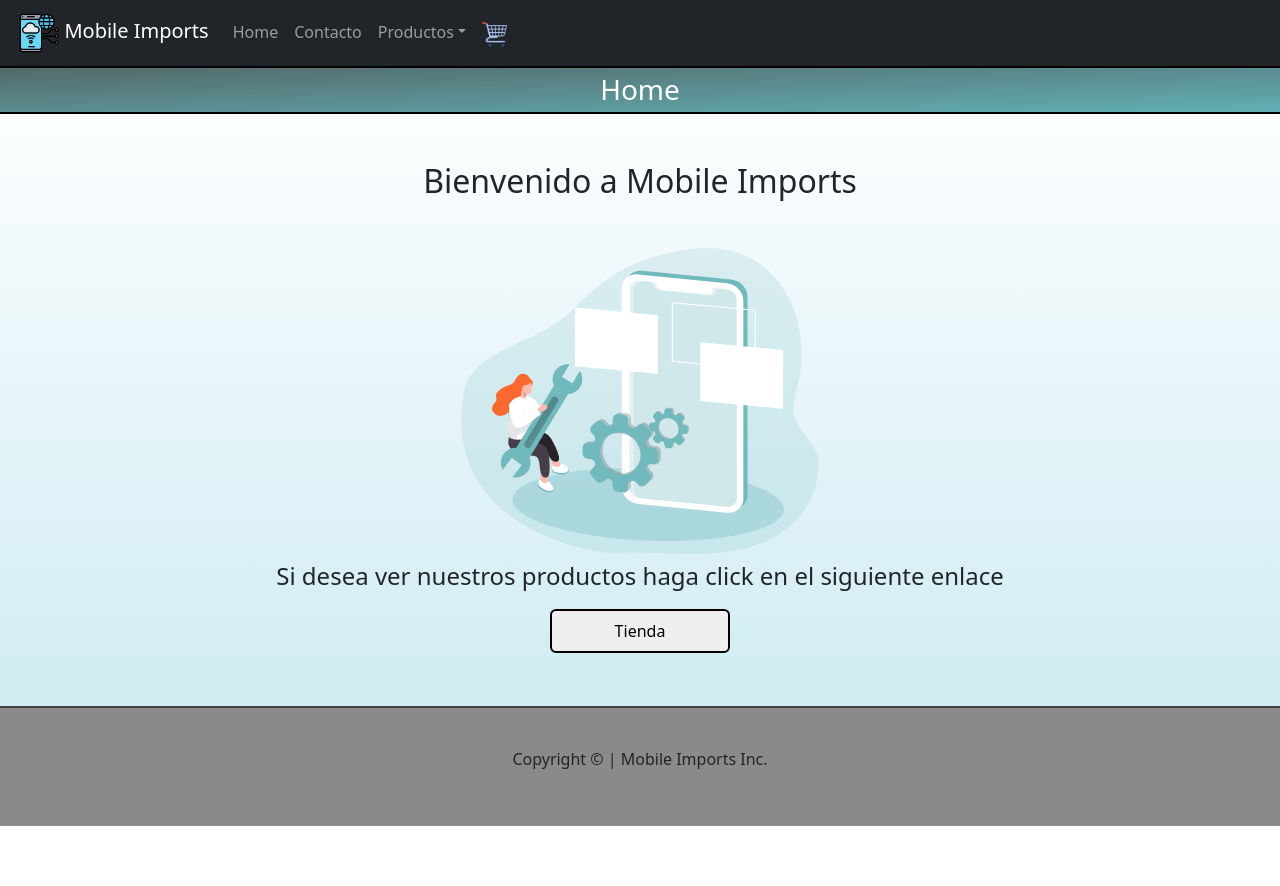
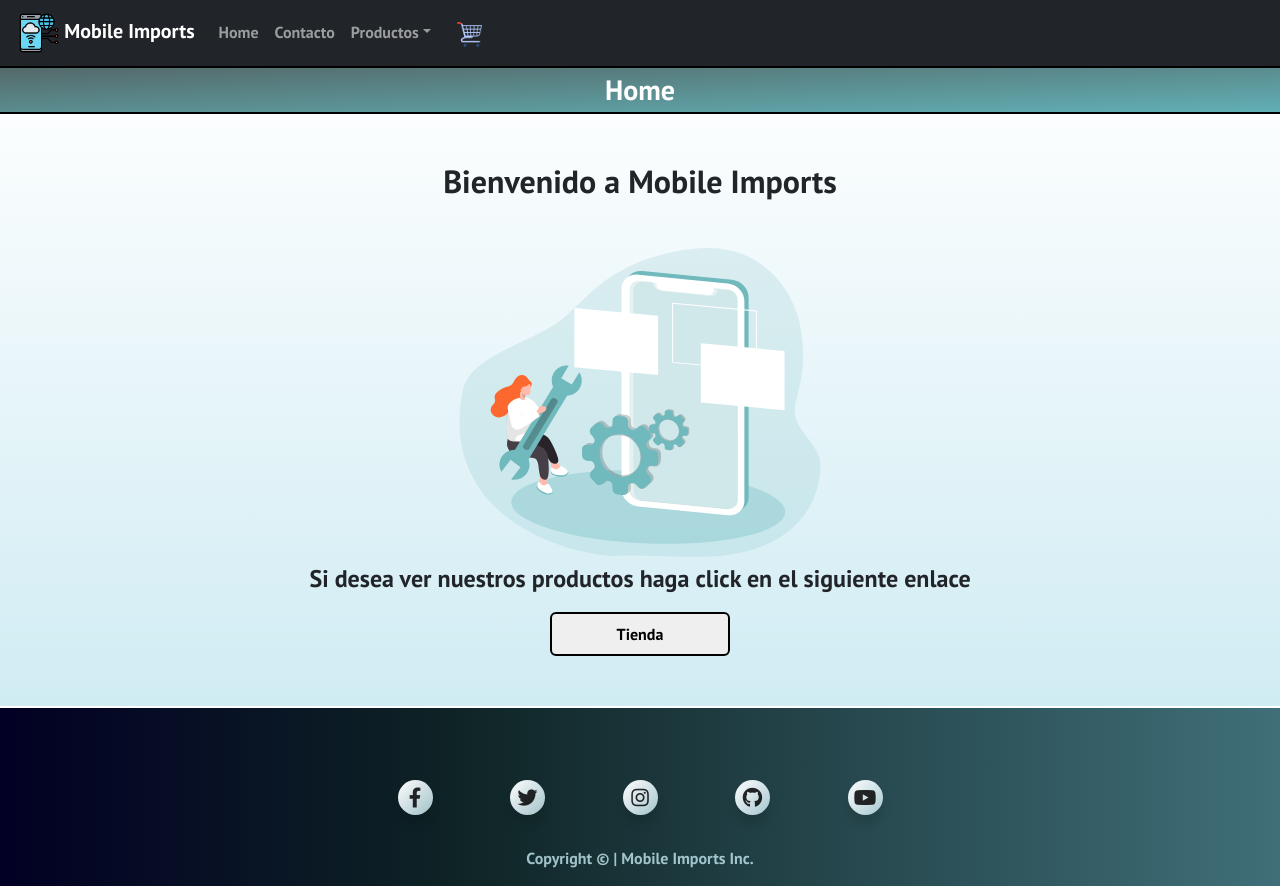
Before and after one commit to martinjacobsen93/Mobile-eShop-React-Version, a React (Create React App) app: page / in a window 1280 px wide. Before the commit the page ends 826 px from the top, so only its background shows below. Built offline with nearby package versions, Linux system fonts and the light colour scheme; no server answers.

Commit message:
agrego estilos e imagenes svg a componentes, y modifico al footer

```diff
--- a/public/index.html
+++ b/public/index.html
@@ -10,15 +10,17 @@
       content="Web site created using create-react-app"
     />
     <title>Mobile AR Shop</title>
-    <!-- <link rel="stylesheet" href="https://cdn.jsdelivr.net/npm/bootstrap-icons@1.7.2/font/bootstrap-icons.css">
-    <link href="https://cdn.jsdelivr.net/npm/bootstrap@5.1.3/dist/css/bootstrap.min.css" rel="stylesheet" integrity="sha384-1BmE4kWBq78iYhFldvKuhfTAU6auU8tT94WrHftjDbrCEXSU1oBoqyl2QvZ6jIW3" crossorigin="anonymous"> -->
+    <!-- GOOGLE FONTS -->
+    <link rel="preconnect" href="https://fonts.googleapis.com">
+    <link rel="preconnect" href="https://fonts.gstatic.com" crossorigin>
+    <link href="https://fonts.googleapis.com/css2?family=PT+Sans:wght@700&display=swap" rel="stylesheet">
+    <!-- FONT AWESOME -->
+    <link rel="stylesheet" href="https://use.fontawesome.com/releases/v5.15.4/css/all.css" integrity="sha384-DyZ88mC6Up2uqS4h/KRgHuoeGwBcD4Ng9SiP4dIRy0EXTlnuz47vAwmeGwVChigm" crossorigin="anonymous">
 
   </head>
   <body>
     <noscript>You need to enable JavaScript to run this app.</noscript>
     <div id="root"></div>
 
-    <!-- Bootstrap -->
-    <script src="https://cdn.jsdelivr.net/npm/bootstrap@5.1.3/dist/js/bootstrap.bundle.min.js" integrity="sha384-ka7Sk0Gln4gmtz2MlQnikT1wXgYsOg+OMhuP+IlRH9sENBO0LRn5q+8nbTov4+1p" crossorigin="anonymous"></script>
   </body>
 </html>
--- a/src/App.css
+++ b/src/App.css
@@ -1,5 +1,12 @@
 .App {
   text-align: center;
+}
+
+* {
+  box-sizing: border-box;
+  margin: 0;
+  padding: 0;
+  font-family: 'PT Sans', sans-serif;
 }
 
 /* NAVBAR */
@@ -150,6 +157,35 @@
   border-color: black;
 }
 
+/* HOME */
+
+.main__Home, .cartPage__img {
+  animation: moverArriba .6s ease-in;
+}
+
+@keyframes moverArriba {
+  0% {
+    opacity: 0;
+    transform: translateY(80px);
+  }
+  100% {
+    opacity: 1;
+    transform: translateY(0);
+  }
+}
+
+@media only screen and (min-width: 320px) {
+  .home__phoneImg {
+    width: 90%;
+  }
+}
+
+@media only screen and (min-width: 480px) {
+  .home__phoneImg {
+    width: 410px;
+  }
+}
+
 /* ITEM */
 
 .item__container {
@@ -208,6 +244,18 @@
   display: flex;
   flex-wrap: wrap;
   justify-content: center;
+  animation: moveItemListUpWards .5s ease-in;
+}
+
+@keyframes moveItemListUpWards {
+  0% {
+    opacity: 0;
+    transform: translateY(30px);
+  }
+  100% {
+    opacity: 1;
+    transform: translateY(0);
+  }
 }
 
 /* ITEM DETAIL */
@@ -219,6 +267,18 @@
   background-color: #cdcdcf;
   box-shadow:  10px 10px 30px #969696e1;
   -webkit-box-shadow: -14px 11px 28px 2px rgba(1, 36, 48, 0.690);
+  animation: moverIzquierda .5s ease-in;
+}
+
+@keyframes moverIzquierda {
+  0% {
+    opacity: 0;
+    transform: translateX(50px);
+  }
+  100% {
+    opacity: 1;
+    transform: translateX(0);
+  }
 }
 
 @media only screen and (max-width: 480px) {
@@ -369,18 +429,218 @@
 
 .main {
   min-height: 80vh;
-  /* background-color: #edf3f3; */
   background: linear-gradient(to bottom, white, rgba(196, 231, 240, 0.801))
 }
 
+/* FOOTER */
+
 .footer {
-  min-height: 120px;
-  background-color: rgba(34, 32, 32, 0.521);
+  min-height: 180px;
+  background: linear-gradient(90deg, rgba(2,0,36,1) 0%, rgba(14,35,37,1) 35%, rgba(64,111,121,1) 100%);
   display: flex;
   flex-direction: column;
-  /* align-items: center; */
+  align-items: center;
   justify-content: center;
-  border-top: 2px solid rgba(37, 35, 35, 0.692);
+  border-top: 2px solid #fff;
+  position: relative;
+}
+
+/* FOOTER SOCIAL MEDIA*/
+
+.footer__socialMedia-icon {
+  color: rgba(0, 0, 0, 0.849);
+}
+
+.wrapper {
+  display: inline-flex;
+}
+
+.wrapper .icon {
+  margin: 10px;
+  cursor: pointer;
+  display: flex;
+  flex-direction: column;
+  align-items: center;
+  position: relative;
+  z-index: 2;
+  transition: all .4s cubic-bezier(0.68,-0.55,0.265,1.55);
+}
+
+.wrapper .icon span {
+  position: relative;
+  height: 35px;
+  width: 35px;
+  display: block;
+  background: linear-gradient(to bottom right, white, rgba(196, 231, 240, 0.801));
+  border-radius: 50%;
+  text-align: center;
+  z-index: 2;
+  box-shadow: 0 10px 10px rgba(0,0,0,0.1);
+}
+
+.wrapper .icon span i {
+  font-size: 20px;
+  line-height: 35px;
+}
+
+.wrapper .icon .socialName {
+  position: absolute;
+  top: 0;
+  background: #fff;
+  font-size: 20px;
+  padding: 10px 14px;
+  box-shadow: 0 10px 10px rgba(0,0,0,0.1);
+  border-radius: 25px;
+  opacity: 0;
+  pointer-events: none;
+  transition: all .4s cubic-bezier(0.68,-0.55,0.265,1.55);
+}
+
+.wrapper .icon:hover .socialName {
+  top: -68px;
+  opacity: 1;
+  pointer-events: auto;
+  color: #fff;
+}
+
+.wrapper .icon:hover span i {
+  color: #fff;
+}
+
+.wrapper .icon .socialName:before {
+  position: absolute;
+  content: "";
+  height: 15px;
+  width: 15px;
+  background: #fff;
+  bottom: -8px;
+  left: 50%;
+  transform: translateX(-50%) rotate(45deg);
+  transition: all .4s cubic-bezier(0.68,-0.55,0.265,1.55);
+
+}
+
+.wrapper .icon:hover span,
+.wrapper .icon:hover .socialName {
+  text-shadow: 0px -1px 0px rgba(0,0,0,0.4);
+}
+
+.wrapper .facebook:hover span,
+.wrapper .facebook:hover .socialName,
+.wrapper .facebook:hover .socialName:before {
+  background: #3B5999;
+}
+
+.wrapper .twitter:hover span,
+.wrapper .twitter:hover .socialName,
+.wrapper .twitter:hover .socialName:before {
+  background: #46C1F6;
+}
+
+.wrapper .instagram:hover span,
+.wrapper .instagram:hover .socialName,
+.wrapper .instagram:hover .socialName:before {
+  background: #e1306c;
+}
+
+.wrapper .github:hover span,
+.wrapper .github:hover .socialName,
+.wrapper .github:hover .socialName:before {
+  background: #333;
+}
+
+.wrapper .youtube:hover span,
+.wrapper .youtube:hover .socialName,
+.wrapper .youtube:hover .socialName:before {
+  background: #DE463B;
+}
+
+
+.footer__copyright {
+  color: rgba(196, 231, 240, 0.801);
+  bottom: 0;
+  position: absolute;
+  transition: all .5s;
+  cursor: pointer;
+  animation: copyrightMove 1s ease-in;
+}
+
+@keyframes copyrightMove {
+  0% {
+    opacity: 0;
+    transform: translateX(-300px);
+  }
+  100% {
+    opacity: 1;
+    transform: translateX(0);
+  }
+}
+
+.footer__copyright:hover {
+  color: rgb(190, 233, 235);
+}
+
+.footer__social-media {
+  display: flex;
+  place-items: center;
+  justify-content: center;
+  /* margin-bottom: 20px; */
+  animation: socialMediaMove 1s ease-in;
+}
+
+@media only screen and (min-width: 480px) {
+  .footer__social-media {
+    justify-content: space-evenly;
+  }
+  .wrapper .icon {
+    margin: 0;
+  }
+}
+
+@keyframes socialMediaMove {
+  0% {
+    opacity: 0;
+    transform: translateX(300px);
+  }
+  100% {
+    opacity: 1;
+    transform: translateX(0);
+  }
+}
+
+.footer__social-mediaIcon {
+  color: white;
+  font-size: 25px;
+  transition: all .5s;
+}
+
+.footer__social-mediaIcon:hover {
+  /* color: rgb(52, 52, 211); */
+  color: rgba(16, 191, 204, 0.753);
+}
+
+@media only screen and (min-width: 320px) {
+  .footer__social-media {
+    width: 100%;
+  }
+}
+
+@media only screen and (min-width: 480px) {
+  .footer__social-media {
+    width: 80%;
+  }
+}
+
+@media only screen and (min-width: 720px) {
+  .footer__social-media {
+    width: 60%;
+  }
+}
+
+@media only screen and (min-width: 1100px) {
+  .footer__social-media {
+    width: 50%;
+  }
 }
 
 /* CART WIDGET */
@@ -389,6 +649,8 @@
   cursor: pointer;
   display: flex;
   justify-content: center;
+  width: 45px;
+  margin: auto;
 }
 
 .cartIcon {
@@ -417,6 +679,18 @@
   border-radius: 6px;
   padding: 3%;
   background: linear-gradient(to bottom right, white, rgba(172, 216, 228, 0.959), rgba(142, 216, 236, 0.959), rgba(126, 124, 124, 0.774));
+  animation: showResume 1.2s ease-in;
+}
+
+@keyframes showResume {
+  0% {
+    opacity: 0;
+    transform: translateY(20px);
+  }
+  100% {
+    opacity: 1;
+    transform: translateY(0);
+  }
 }
 
 .resumeDetail__totalAmount {
@@ -440,6 +714,18 @@
 	border-radius: 5px;
 	padding: 20px;
 	box-shadow: rgba(0, 0, 0, 0.16) 0px 1px 4px;
+  animation: showFormulario .6s ease-in;
+}
+
+@keyframes showFormulario {
+  0% {
+    opacity: 0;
+    transform: translateY(20px);
+  }
+  100% {
+    opacity: 1;
+    transform: translateY(0);
+  }
 }
 
 .formulario > div {
--- a/src/components/Footer.js
+++ b/src/components/Footer.js
@@ -2,13 +2,51 @@ import React from 'react'
 
 const Footer = () => {
     return (
+
         <footer className='footer'>
             <div className="footer__social-media">
-                {/* <a href="https://www.instagram.com/" target="_blank"><i class="fab fa-instagram footer__social-mediaIcon"></i></a>
-                <a href="https://www.twitter.com/" target="_blank"><i class="fab fa-twitter footer__social-mediaIcon"></i></a>
-                <a href="https://www.facebook.com/" target="_blank"><i class="fab fa-facebook footer__social-mediaIcon"></i></a>
-                <a href="https://www.discord.com/" target="_blank"><i class="fab fa-discord footer__social-mediaIcon"></i></a> */}
+                    <div className='wrapper'>
+                        <div className='icon facebook'>
+                            <div className='socialName'>Facebook</div>
+                            <a href='https://www.facebook.com/' target='_blank' rel='noreferrer' className='footer__socialMedia-icon'>
+                            <span><i className='fab fa-facebook-f'/></span>
+                            </a>
+                        </div>
+                    </div>
+                    <div className='wrapper'>
+                        <div className='icon twitter'>
+                            <div className='socialName'>Twitter</div>
+                            <a href='https://www.twitter.com/' target='_blank' rel='noreferrer' className='footer__socialMedia-icon'>
+                            <span><i className='fab fa-twitter'/></span>
+                            </a>
+                        </div>
+                    </div>
+                    <div className='wrapper'>
+                        <div className='icon instagram'>
+                            <div className='socialName'>Instagram</div>
+                            <a href='https://www.instagram.com/' target='_blank' rel='noreferrer' className='footer__socialMedia-icon'>
+                            <span><i className='fab fa-instagram'/></span>
+                            </a>
+                        </div>
+                    </div>
+                    <div className='wrapper'>
+                        <div className='icon github'>
+                            <div className='socialName'>Github</div>
+                        <a href='https://www.github.com/martinjacobsen93' target='_blank' rel='noreferrer' className='footer__socialMedia-icon'>
+                            <span><i className='fab fa-github'/></span>
+                        </a>
+                        </div>
+                    </div>
+                <div className='wrapper'>
+                    <div className='icon youtube'>
+                        <div className='socialName'>Youtube</div>
+                        <a href='https://www.youtube.com/' target='_blank' rel='noreferrer' className='footer__socialMedia-icon'>
+                        <span><i className='fab fa-youtube'/></span>
+                        </a>
+                    </div>
+                </div>
             </div>
+
             <p className="footer__copyright">Copyright © | Mobile Imports Inc.</p>
         </footer>
     )
--- a/src/components/ItemDetail.js
+++ b/src/components/ItemDetail.js
@@ -34,7 +34,7 @@ const ItemDetail = ({url, marca, año, stock, modelo, precio, id}) => {
                             </>}
                 {stock === 0 && <h2 className='noStockMessage'>No hay stock</h2>}
             </div>
-            <button className='btn btn-primary mb-3' onClick={()=> navigate("/productos")}>Regresar a Productos</button>
+            <button className='botonGenerico' onClick={()=> navigate("/productos")}>Regresar a Productos</button>
         </>
     )
 }
--- a/src/components/ItemDetailContainer.js
+++ b/src/components/ItemDetailContainer.js
@@ -21,7 +21,7 @@ const ItemDetailContainer = () => {
             setItem({...itemBuscado.data(), id: itemBuscado.id})
             setTimeout(() => {
                 setVisible(false)
-            }, 500);
+            }, 300);
         }
 
         getCelular()
--- a/src/pages/Contacto.js
+++ b/src/pages/Contacto.js
@@ -7,7 +7,7 @@ const Contacto = () => {
     let navigate = useNavigate();
 
     return (
-        <main className='main main-contacto'>
+        <main className='main' /* main-contacto */>
             <TituloPagina titulo="Contacto"/>
                 <h3 className='my-5'>Si tienes alguna sugerencia o quieres que te traigamos un equipo en específico puedes dejarnos tus datos y te contactaremos</h3>
                 <button onClick={()=> navigate("/")} className='mt-3 botonGenerico'>Ir A Home</button>
--- a/src/pages/Home.js
+++ b/src/pages/Home.js
@@ -1,21 +1,38 @@
-import React from 'react'
+import React, { useEffect } from 'react'
 import { useNavigate } from 'react-router-dom'
+import { useState } from 'react/cjs/react.development'
 import TituloPagina from '../components/TituloPagina'
 import phone from '../img/phone.svg'
 
 const Home = () => {
 
     const navigate = useNavigate();
+    const [visible, setVisible] = useState(false);
+
+    useEffect(() => { /* Utilizo este useEffect porque la carga de la imagen a veces demora unos poco milisegundos y no acompaña al resto de los elementos. */
+        let homeTimeOut;
+
+        setTimeout(() => {
+            setVisible(true)
+        }, 400);
+
+        return (()=> {
+            clearTimeout(homeTimeOut)
+        })
+    }, [visible])
 
     return (
         <main className='main'>
             <TituloPagina titulo={"Home"} />
+            {visible &&
             <div className='main__Home'>
-                <h2 className='my-5'>Bienvenido a Mobile Imports</h2>
-                <img src={phone} alt='phone-img'/>
-            </div>
-            <h4 className='m-2'>Si desea ver nuestros productos haga click en el siguiente enlace</h4>
-            <button className='botonGenerico2' onClick={()=> navigate('/productos')}>Tienda</button>
+                <div>
+                    <h2 className='my-5'>Bienvenido a Mobile Imports</h2>
+                    <img src={phone} alt='phone-img' className='home__phoneImg'/>
+                </div>
+                <h4 className='m-2'>Si desea ver nuestros productos haga click en el siguiente enlace</h4>
+                <button className='botonGenerico2' onClick={()=> navigate('/productos')}>Tienda</button>
+            </div>}
         </main>
     )
 }
```
Also changed, not shown: src/components/FormularioCompra.js (+1 -8 lines).
